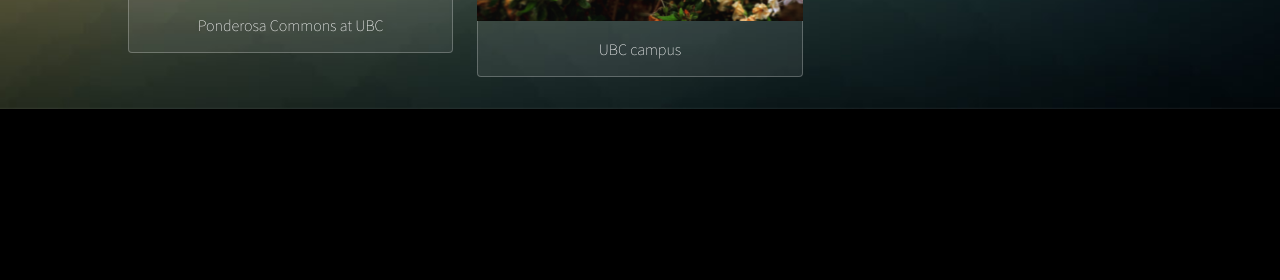
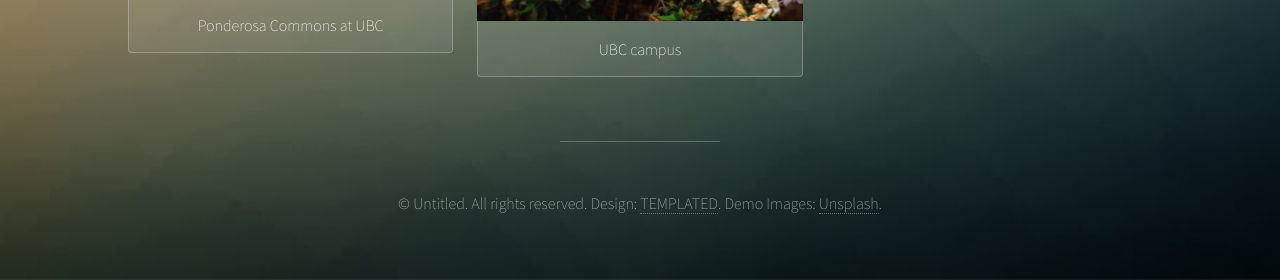
Before and after one commit to StellaWangGitHub/StellaWangGitHub.github.io, a plain HTML site: page index.html in a window 1280 px wide. Shown: the part 2695-2975 px from the top of the page. Before the commit the page ends 2804 px from the top, so only its background shows below. Drawn offline with Linux system fonts and the light colour scheme.

Commit message:
Add files via upload

```diff
--- a/index.html
+++ b/index.html
@@ -1,5 +1,9 @@
 <!DOCTYPE HTML>
-
+<!--
+	Visualize by TEMPLATED
+	templated.co @templatedco
+	Released for free under the Creative Commons Attribution 3.0 license (templated.co/license)
+-->
 <html>
 	<head>
 		<title>Stella Wang</title>
@@ -121,7 +125,9 @@
 					</section>
 
 				<!-- Footer -->
-
+				    <footer id="footer">
+						<p>&copy; Untitled. All rights reserved. Design: <a href="http://templated.co">TEMPLATED</a>. Demo Images: <a href="http://unsplash.com">Unsplash</a>.</p>
+					</footer>
 
 
 			</div>
```
